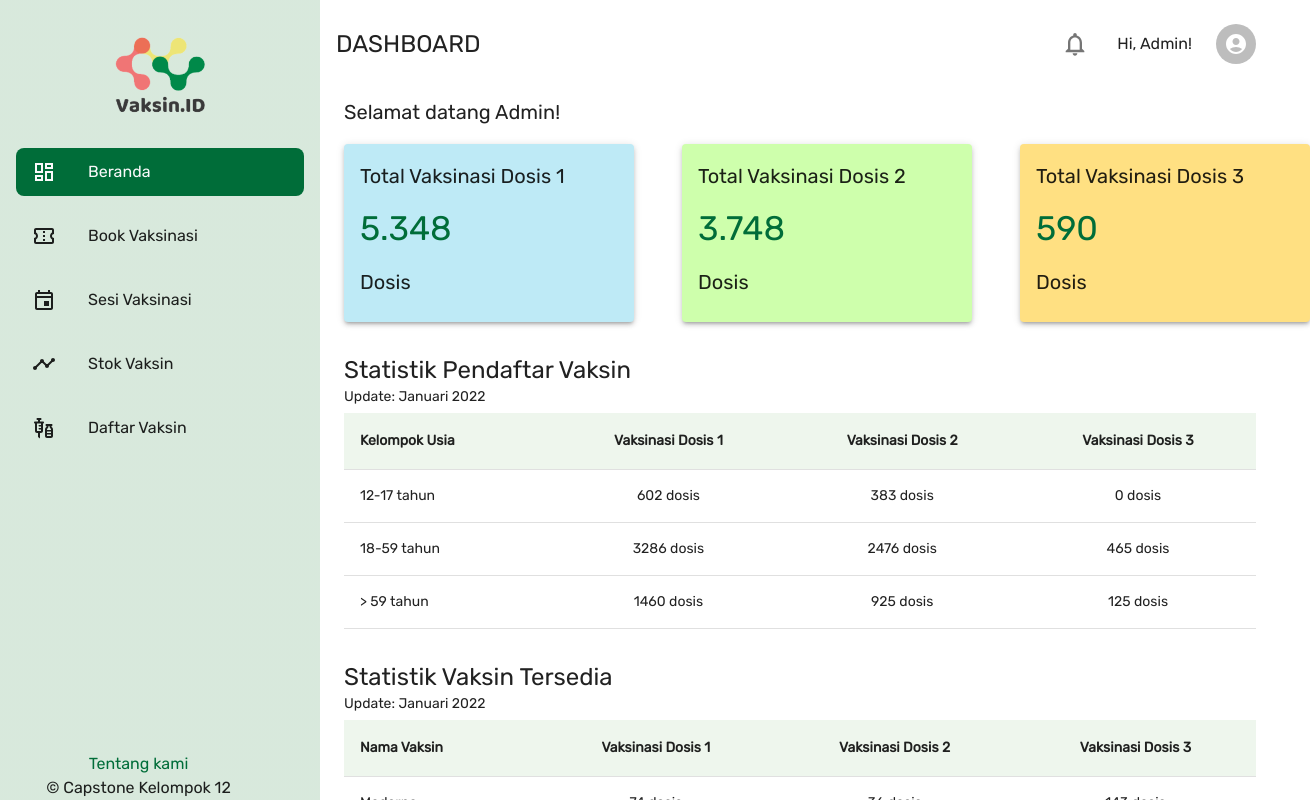
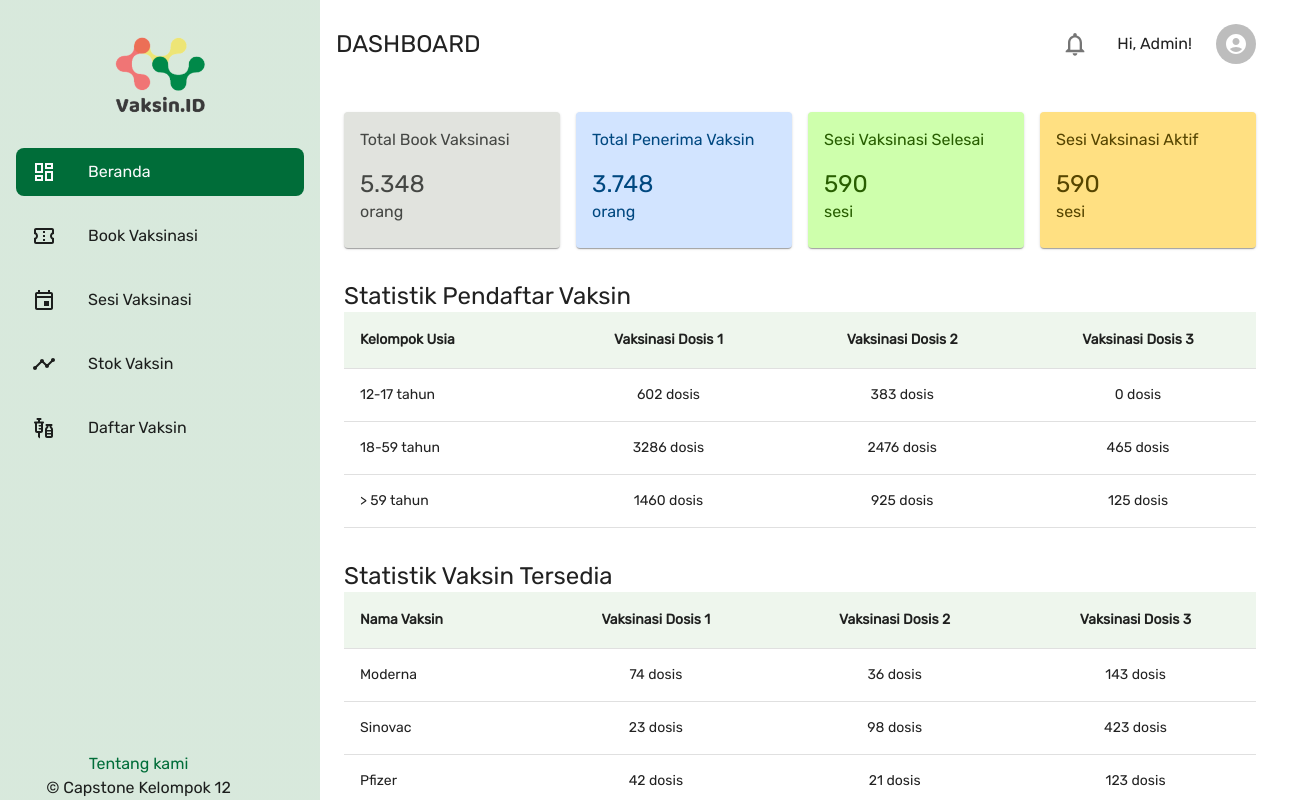
Before and after one commit to capstone-kelompok12/vaksin-id-fe, a React (Create React App) app: page /login in a window 1280 px wide. Both pictures are taken after a click on the button "MASUK". Shown: the top 800 px of the page, 1310 px wide, since content can reach past the window. Built offline with nearby package versions, Linux system fonts and the light colour scheme.

Commit message:
fixing UI dashboard and vaccine list

```diff
--- a/src/components/ModalAddEditStock.jsx
+++ b/src/components/ModalAddEditStock.jsx
@@ -53,7 +53,7 @@ const ModalAddEditStock = ({data, edit}) => {
         onClick={handleOpen}
         startIcon={<AddIcon />}
       >
-        Tambah Vaksin
+        Tambah Stok Vaksin
       </Button>}
 
       <Dialog
--- a/src/components/Overview.jsx
+++ b/src/components/Overview.jsx
@@ -5,37 +5,48 @@ import formatNumber from "../utils/formatNumber";
 const stats = [
   {
     id: 1,
-    title: "Dosis 1",
+    title: "Total Book Vaksinasi",
     count: 5348,
-    color: "#BEEAF6",
+    color: "softNeutral",
+    satuan: 'orang'
   },
   {
     id: 2,
-    title: "Dosis 2",
+    title: "Total Penerima Vaksin",
     count: 3748,
-    color: "#CEFFAC",
+    color: "softInfo",
+    satuan: 'orang'
   },
   {
     id: 3,
-    title: "Dosis 3",
+    title: "Sesi Vaksinasi Selesai",
     count: 590,
-    color: "#FFE082",
+    color: "softSuccess",
+    satuan: 'sesi'
+  },
+  {
+    id: 4,
+    title: "Sesi Vaksinasi Aktif",
+    count: 590,
+    color: "softWarning",
+    satuan: 'sesi'
   },
 ];
 
 const Overview = () => {
   return (
-    <Stack direction={"row"} spacing={6} sx={{ pt: 2 }}>
+    <Stack direction={"row"} spacing={2} sx={{ pt: 2 }}>
       {stats.map(item => {
-        const { id, title, count, color } = item;
+        const { id, title, count, color, satuan } = item;
         return (
           <Card
             key={id}
-            elevation={3}
+            // elevation={3}
             sx={{
-              width: "30%",
-              minWidth: 290,
-              backgroundColor: color,
+              // width: "30%",
+              flexBasis: '25%',
+              bgcolor: `${color}.main`,
+              color: `${color}.text`,
             }}
           >
             <CardContent
@@ -45,11 +56,11 @@ const Overview = () => {
                 gap: 2,
               }}
             >
-              <Typography variant="h6">{`Total Vaksinasi ${title}`}</Typography>
-              <Typography variant="h4" color="primary">
+              <Typography>{title}</Typography>
+              <Typography variant="h5" /*color="primary"*/>
                 {formatNumber(count)}
+                <Typography>{satuan}</Typography>
               </Typography>
-              <Typography variant="h6">Dosis</Typography>
             </CardContent>
           </Card>
         );
--- a/src/components/TablePendaftar.jsx
+++ b/src/components/TablePendaftar.jsx
@@ -49,7 +49,7 @@ const TablePendaftar = () => {
     <Box sx={{my: 4}}>
       <TableContainer>
         <Typography variant='h5'>Statistik Pendaftar Vaksin</Typography>
-        <Typography variant='subtitle2' gutterBottom>Update: Januari 2022</Typography>
+        {/* <Typography variant='subtitle2' gutterBottom>Update: Januari 2022</Typography> */}
         <Table>
           <TableHead>
             <TableRow sx={{backgroundColor: '#EEF6ED'}} height={52}>
--- a/src/components/TableVaksinTersedia.jsx
+++ b/src/components/TableVaksinTersedia.jsx
@@ -49,7 +49,7 @@ const TableVaksinTersedia = () => {
     <Box sx={{my: 4}}>
       <TableContainer>
         <Typography variant='h5'>Statistik Vaksin Tersedia</Typography>
-        <Typography variant='subtitle2' gutterBottom>Update: Januari 2022</Typography>
+        {/* <Typography variant='subtitle2' gutterBottom>Update: Januari 2022</Typography> */}
         <Table>
           <TableHead>
             <TableRow sx={{backgroundColor: '#EEF6ED'}} height={52}>
--- a/src/pages/Dashboard.jsx
+++ b/src/pages/Dashboard.jsx
@@ -1,4 +1,4 @@
-import { Box, Typography } from '@mui/material'
+import { Box } from '@mui/material'
 import React from 'react'
 import Overview from '../components/Overview'
 import TablePendaftar from '../components/TablePendaftar'
@@ -11,7 +11,7 @@ const Dashboard = () => {
         p: 3
       }}
     >
-      <Typography variant='h6'>Selamat datang Admin!</Typography>
+      {/* <Typography variant='h6'>Selamat datang Admin!</Typography> */}
       <Overview />
       <TablePendaftar />
       <TableVaksinTersedia />
--- a/src/pages/VaccineList.jsx
+++ b/src/pages/VaccineList.jsx
@@ -1,15 +1,12 @@
 import React, { useState } from "react";
 import
   {
-    // InputLabel,
-    // MenuItem,
-    // FormControl,
-    // Select,
     Box,
     Typography,
     Stack,
   } from "@mui/material";
 import { DataGrid } from "@mui/x-data-grid";
+import ListVaccineIllustration from '../assets/img/list-vaccine-illustration.png'
 
 const columns = [
   {
@@ -22,8 +19,8 @@ const columns = [
     headerAlign: 'center',
   },{
     field: 'name',
-    headerName: 'Nama',
-    width: 560,
+    headerName: 'Nama Vaksin',
+    width: 780,
     // headerClassName: 'super-app-theme--header',
     hideable: false,
     align: 'center',
@@ -81,12 +78,7 @@ const rows = [
 
 
 const VaccineList = () => {
-  // const [filter, setFilter] = useState("");
-  const [size, setSize] = useState(5);
-
-  // const handleChange = (e) => {
-  //   setFilter(e.target.value);
-  // };
+  const [size, setSize] = useState(10);
 
   return (
     <>
@@ -101,39 +93,30 @@ const VaccineList = () => {
       >
         <Stack
           direction={'row'}
+          spacing={2}
           sx={{
-            justifyContent: 'space-between',
             alignItems: 'center',
             width: '100%'
           }}
         >
-          <Typography>
-            List Vaksin yang sudah terdaftar dan bersertifikat halal
-          </Typography>
-          {/* <Stack direction={'row'} spacing={2}>
-            <Typography sx={{alignSelf: 'center'}}>Stok Vaksin</Typography>
-            <FormControl sx={{ m: 1, minWidth: 200}} size="small">
-              <InputLabel id='filter-label'>
-                Filter Berdasarkan
-              </InputLabel>
-              <Select
-                labelId='filter-label'
-                id="filter-table"
-                value={filter}
-                label="Filter Berdasarkan"
-                onChange={(e) =>handleChange(e)}
-              >
-                {rows.map(({id, name}) => (
-                  <MenuItem key={id} value={name}>{name}</MenuItem>
-                ))}
-              </Select>
-            </FormControl>
-          </Stack> */}
+          <img
+            src={ListVaccineIllustration}
+            alt="list-vaccine-illustration"
+            width={200}
+          />
+          <Box>
+            <Typography variant="h6" color='primary'>
+              Daftar Vaksin COVID-19 yang tersedia di Indonesia
+            </Typography>
+            <Typography>
+              Vaksin yang disediakan adalah vaksin yang sudah dipastikan keamanan dan keefektivitasannya.
+            </Typography>
+          </Box>
         </Stack>
         <Box
           sx={{
-            height: 371,
-            width: 700,
+            width: '100%',
+            maxWidth: 920,
             // '& .super-app-theme--header': {
             //   bgcolor: '#EEF6ED',
             // }
@@ -141,11 +124,12 @@ const VaccineList = () => {
         >
           <DataGrid
             // loading={true}
+            autoHeight
             columns={columns}
             rows={rows}
             pageSize={size}
             onPageSizeChange={(pageSize) => setSize(pageSize)}
-            rowsPerPageOptions={[5, 10, 25]}
+            rowsPerPageOptions={[5, 10, 25, 50]}
           />
         </Box>
       </Box>
```
Also changed, not shown: src/assets/img/list-vaccine-illustration.png (added).
